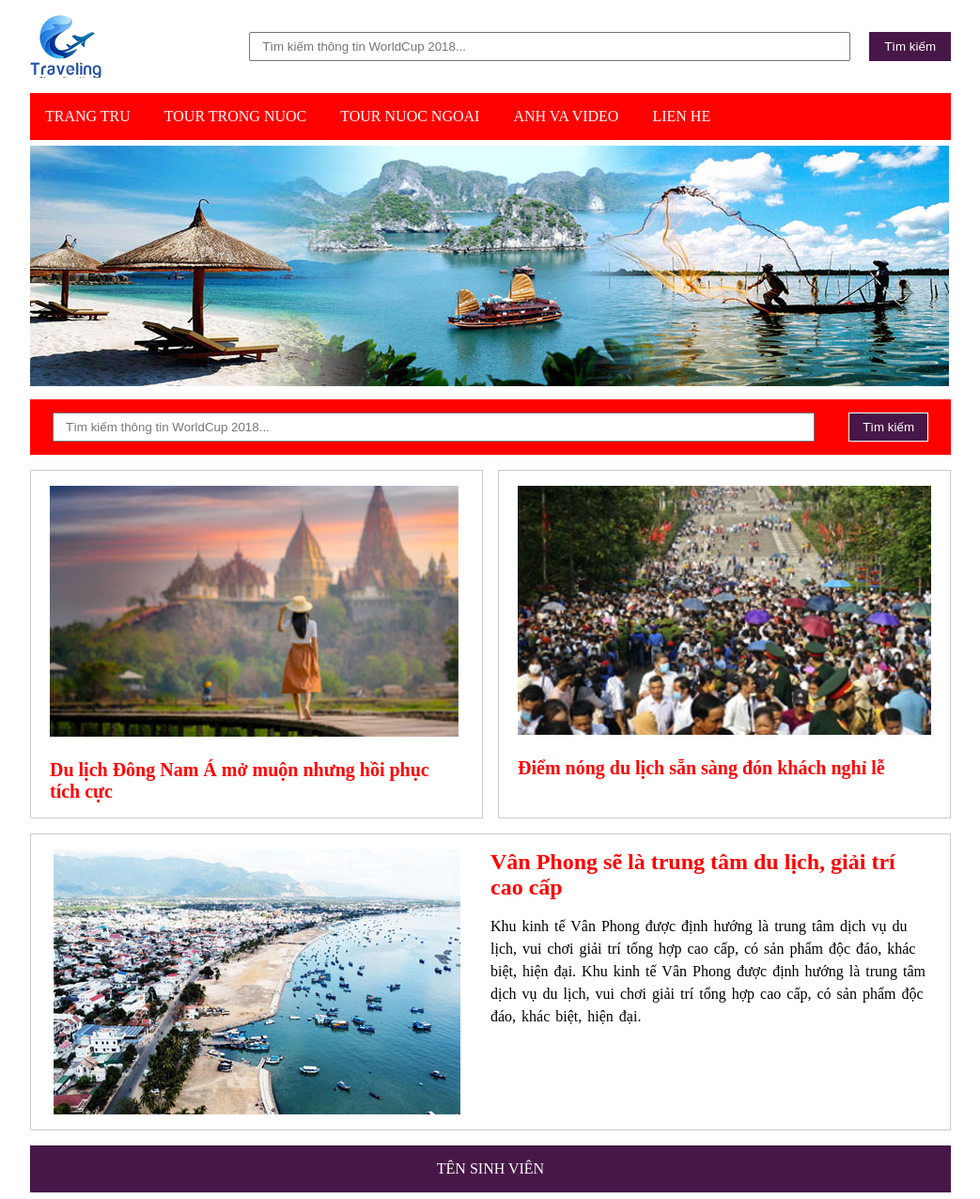
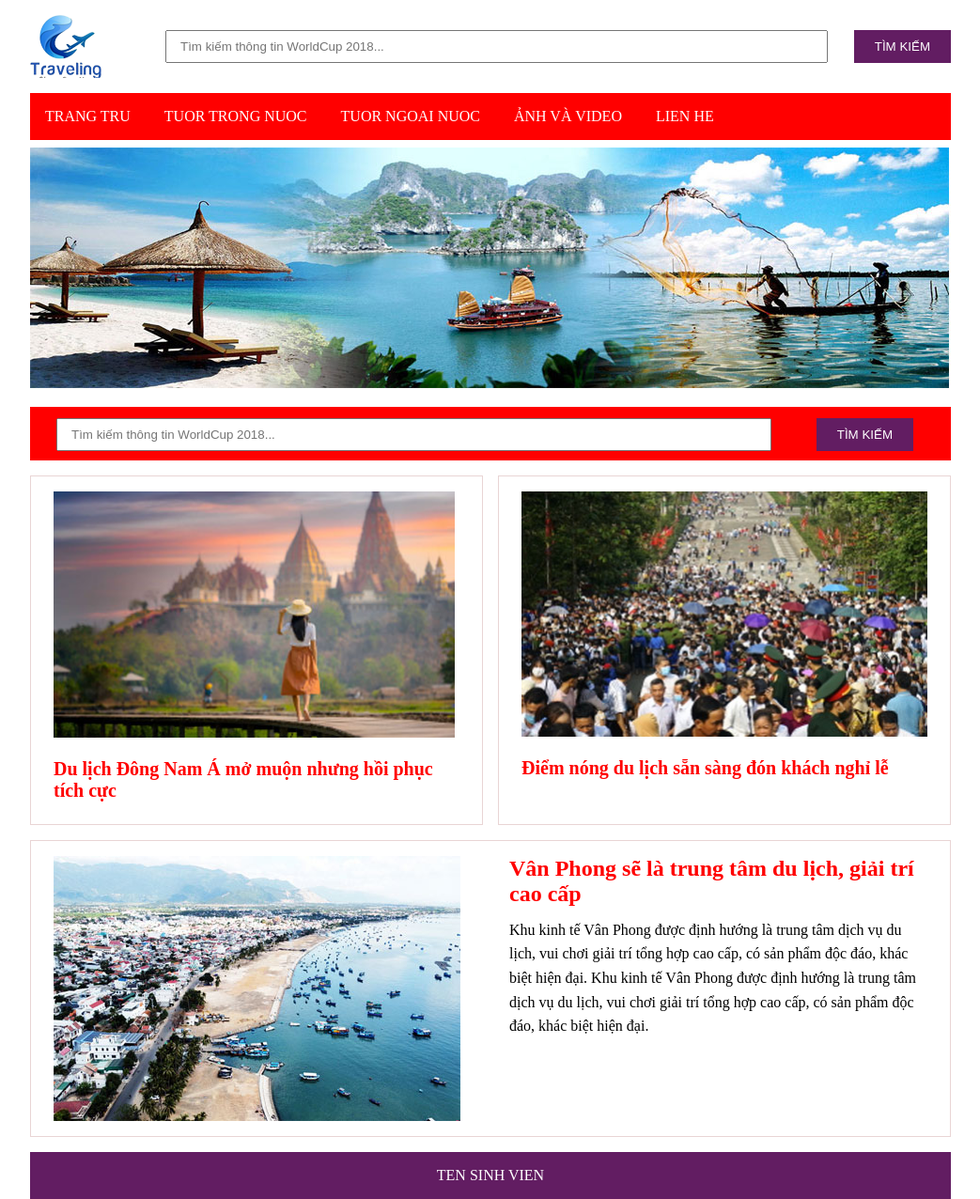
Before and after one commit to hoppv04/fpt_we1013, a plain HTML site: page test5/index.html in a window 1280 px wide. Shown: the whole page at 94% size, without its empty margins (118-1161 px from the left). Drawn offline with Linux system fonts and the light colour scheme.

Commit message:
lam lai test 5

```diff
--- a/test5/assets/css/style.css
+++ b/test5/assets/css/style.css
@@ -13,33 +13,37 @@
 .header {
     display: flex;
     align-items: center;
-    justify-content: space-between;
     padding: 16px 0;
 }
 
-.header-input-search {
-    width: 640px;
-    padding: 6px 0 6px 12px;
-
+.header-logo {
+    margin-right: 68px;
 }
 
-.header-submit-search {
-    margin-left: 16px;
-    padding: 6px 14px;
+.header-search {
+    display: flex;
+    flex: 1;
+}
+
+.header-search-input {
+    flex: 1;
+    padding: 8px 14px;
+}
+
+.header-search-submit {
     color: #fff;
-    background-color: rgb(71, 23, 71);
+    text-transform: uppercase;
+    background-color: rgb(98, 29, 98);
+    margin-left: 28px;
+    padding: 0 20px;
     border-color: transparent;
     cursor: pointer;
 }
 
-.header-submit-search:hover {
-    background-color: rgb(100, 39, 100);
-}
-
 /* Navigation */
 .nav-bar {
+    padding: 16px 0;
     background-color: red;
-    padding: 16px 0;
 }
 
 .nav-bar li {
@@ -60,7 +64,7 @@
 
 /* Banner */
 .banner {
-    margin: 6px 0 10px;
+    margin: 8px 0 16px;
 }
 
 .banner img {
@@ -69,30 +73,12 @@
 
 /* Search */
 .search {
+    padding: 12px 40px 10px 28px;
     background-color: red;
-    padding: 14px 24px;
 }
 
-.search form {
-    display: flex;
-}
-
-.search-input {
-    padding: 6px 0 6px 12px;
-    flex: 1;
-}
-
-.search-submit {
-    margin-left: 36px;
-    padding: 6px 14px;
-    color: #fff;
-    background-color: rgb(71, 23, 71);
-    border: 1px solid #fff;
-    cursor: pointer;
-}
-
-.search-submit:hover {
-    background-color: rgb(100, 39, 100);
+.search .header-search .header-search-submit {
+    margin-left: 48px;
 }
 
 /* Content */
@@ -107,66 +93,61 @@
 }
 
 .sub-news-item {
-    border: 1px solid #ccc;
-    padding: 16px 20px;
+    padding: 16px 24px 24px;
+    border: 1px solid #e9d5d5;
 }
 
-.sub-news-img {
+.sub-news-item img {
     width: 100%;
-    object-fit: cover;
 }
 
-.sub-news-title {
-    margin-top: 20px;
+.sub-news-item p {
+    margin-top: 18px;
 }
 
-.sub-news-title a {
+.sub-news-item p a {
     color: red;
+    text-decoration: none;
+    font-size: 20px;
     font-weight: bold;
-    font-size: 20px;
-    text-decoration: none;
 }
 
-.sub-news-title a:hover {
+.sub-news-item p a:hover {
     text-decoration: underline;
 }
 
-.main-news {
+.main-news-item {
     display: flex;
     margin-top: 16px;
     padding: 16px 24px;
-    border: 1px solid #ccc;
+    border: 1px solid #e9d5d5;
 }
 
-.main-news-img {
-    margin-right: 32px;
+.main-news-item img {
+    margin-right: 52px;
 }
 
-.main-news-title {
-    margin-bottom: 16px;
+.body-title a {
+    color: red;
+    text-decoration: none;
+    font-size: 24px;
+    font-weight: bold;
 }
 
-.main-news-title a {
-    color: red;
-    font-weight: bold;
-    font-size: 24px;
-    text-decoration: none;
-}
-
-.main-news-title a:hover {
+.body-title a:hover {
     text-decoration: underline;
 }
 
-.main-news-content {
-    word-spacing: 2px;
-    line-height: 1.5;
+.body-content {
+    margin-top: 12px;
+    line-height: 1.6;
 }
 
 /* Footer */
 .footer {
     color: #fff;
+    text-align: center;
     text-transform: uppercase;
-    text-align: center;
     padding: 16px 0;
-    background-color: rgb(71, 23, 71);
+    background-color: rgb(98, 29, 98);
 }
--- a/test5/index.html
+++ b/test5/index.html
@@ -12,8 +12,8 @@
         <header class="header">
             <img src="./assets/images/logo.png" alt="" class="header-logo">
             <form class="header-search">
-                <input type="text" required name="" id="" class="header-input-search" placeholder="Tìm kiếm thông tin WorldCup 2018...">
-                <input type="submit" value="Tìm kiếm" class="header-submit-search">
+                <input type="text" name="" required id="" class="header-search-input" placeholder="Tìm kiếm thông tin WorldCup 2018...">
+                <input type="submit" value="Tìm kiếm" class="header-search-submit">
             </form>
         </header>
         <!-- Navigation -->
@@ -23,13 +23,13 @@
                     <a href="#!">trang tru</a>
                 </li>
                 <li>
-                    <a href="#!">tour trong nuoc</a>
+                    <a href="#!">tuor trong nuoc</a>
                 </li>
                 <li>
-                    <a href="#!">tour nuoc ngoai</a>
+                    <a href="#!">tuor ngoai nuoc</a>
                 </li>
                 <li>
-                    <a href="#!">anh va video</a>
+                    <a href="#!">ảnh và video</a>
                 </li>
                 <li>
                     <a href="#!">lien he</a>
@@ -42,33 +42,33 @@
         </div>
         <!-- Search -->
         <div class="search">
-            <form action="">
-                <input type="text" required name="" id="" class="search-input" placeholder="Tìm kiếm thông tin WorldCup 2018...">
-                <input type="submit" value="Tìm kiếm" class="search-submit">
+            <form class="header-search">
+                <input type="text" name="" required id="" class="header-search-input" placeholder="Tìm kiếm thông tin WorldCup 2018...">
+                <input type="submit" value="Tìm kiếm" class="header-search-submit">
             </form>
         </div>
         <!-- Content -->
         <div class="content">
             <div class="sub-news-list">
                 <div class="sub-news-item">
-                    <img src="./assets/images/TEST-2_07.jpg" alt="" class="sub-news-img">
-                    <p class="sub-news-title"><a href="#!">Du lịch Đông Nam Á mở muộn nhưng hồi phục tích cực</a></p>
+                    <img src="./assets/images/TEST-2_07.jpg" alt="">
+                    <p><a href="#!">Du lịch Đông Nam Á mở muộn nhưng hồi phục tích cực</a></p>
                 </div>
                 <div class="sub-news-item">
-                    <img src="./assets/images/TEST-2_09.jpg" alt="" class="sub-news-img">
-                    <p class="sub-news-title"><a href="#!">Điểm nóng du lịch sẵn sàng đón khách nghỉ lễ</a></p>
+                    <img src="./assets/images/TEST-2_09.jpg" alt="">
+                    <p><a href="#!">Điểm nóng du lịch sẵn sàng đón khách nghỉ lễ</a></p>
                 </div>
             </div>
-            <div class="main-news">
-                <img src="./assets/images/TEST-2_14.jpg" alt="" class="main-news-img">
-                <div class="main-news-body">
-                    <p class="main-news-title"><a href="#!">Vân Phong sẽ là trung tâm du lịch, giải trí cao cấp</a></p>
-                    <p class="main-news-content">Khu kinh tế Vân Phong được định hướng là trung tâm dịch vụ du lịch, vui chơi giải trí tổng hợp cao cấp, có sản phẩm độc đáo, khác biệt, hiện đại. Khu kinh tế Vân Phong được định hướng là trung tâm dịch vụ du lịch, vui chơi giải trí tổng hợp cao cấp, có sản phẩm độc đáo, khác biệt, hiện đại.</p>
+            <div class="main-news-item">
+                <img src="./assets/images/TEST-2_14.jpg" alt="">
+                <div class="main-news-item-body">
+                    <p class="body-title"><a href="#!">Vân Phong sẽ là trung tâm du lịch, giải trí cao cấp</a></p>
+                    <p class="body-content">Khu kinh tế Vân Phong được định hướng là trung tâm dịch vụ du lịch, vui chơi giải trí tổng hợp cao cấp, có sản phẩm độc đáo, khác biệt hiện đại. Khu kinh tế Vân Phong được định hướng là trung tâm dịch vụ du lịch, vui chơi giải trí tổng hợp cao cấp, có sản phẩm độc đáo, khác biệt hiện đại.</p>
                 </div>
             </div>
         </div>
         <!-- Footer -->
-        <footer class="footer">tên sinh viên</footer>
+        <footer class="footer">ten sinh vien</footer>
     </div>
 </body>
 </html>
```
